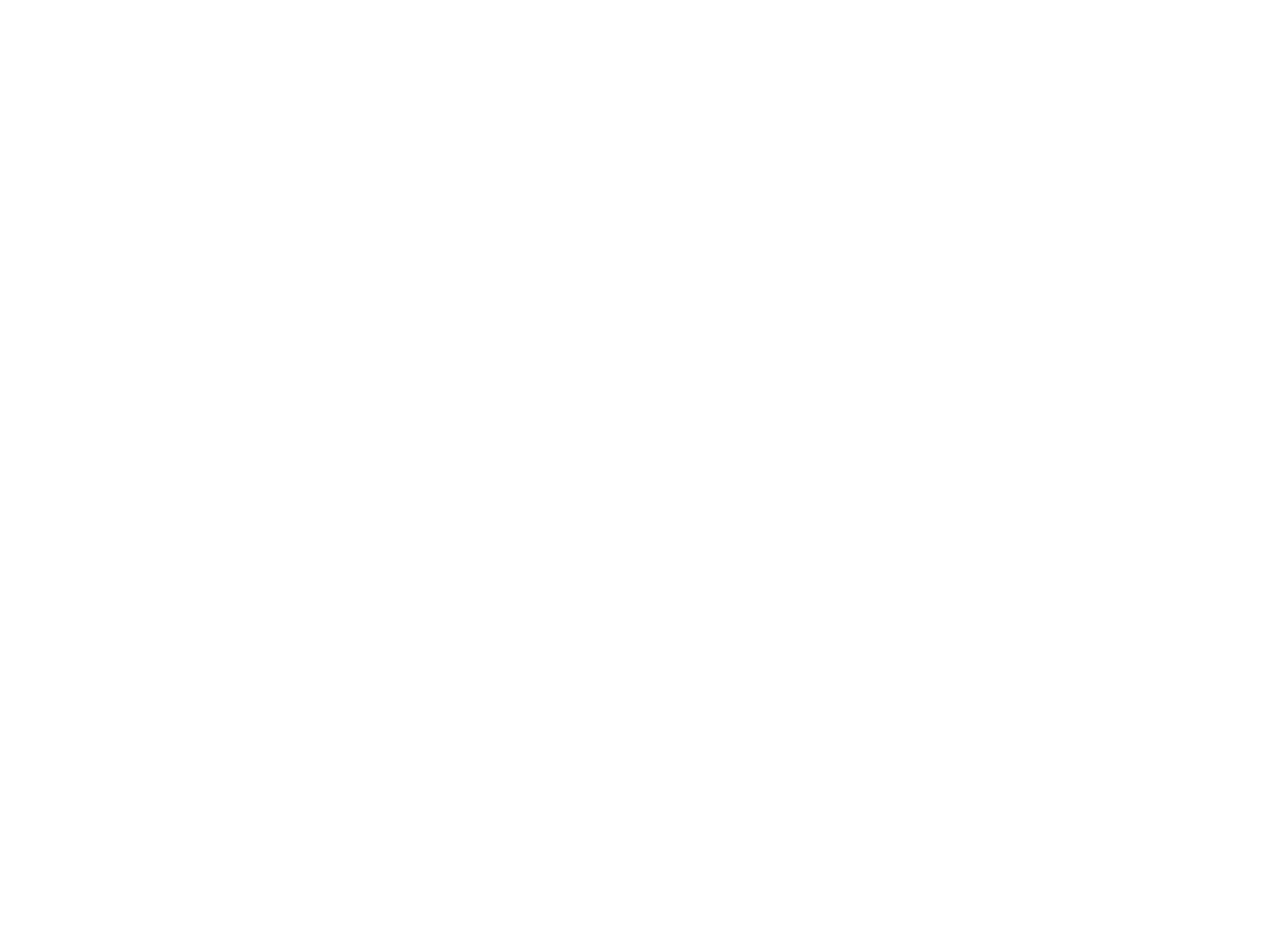
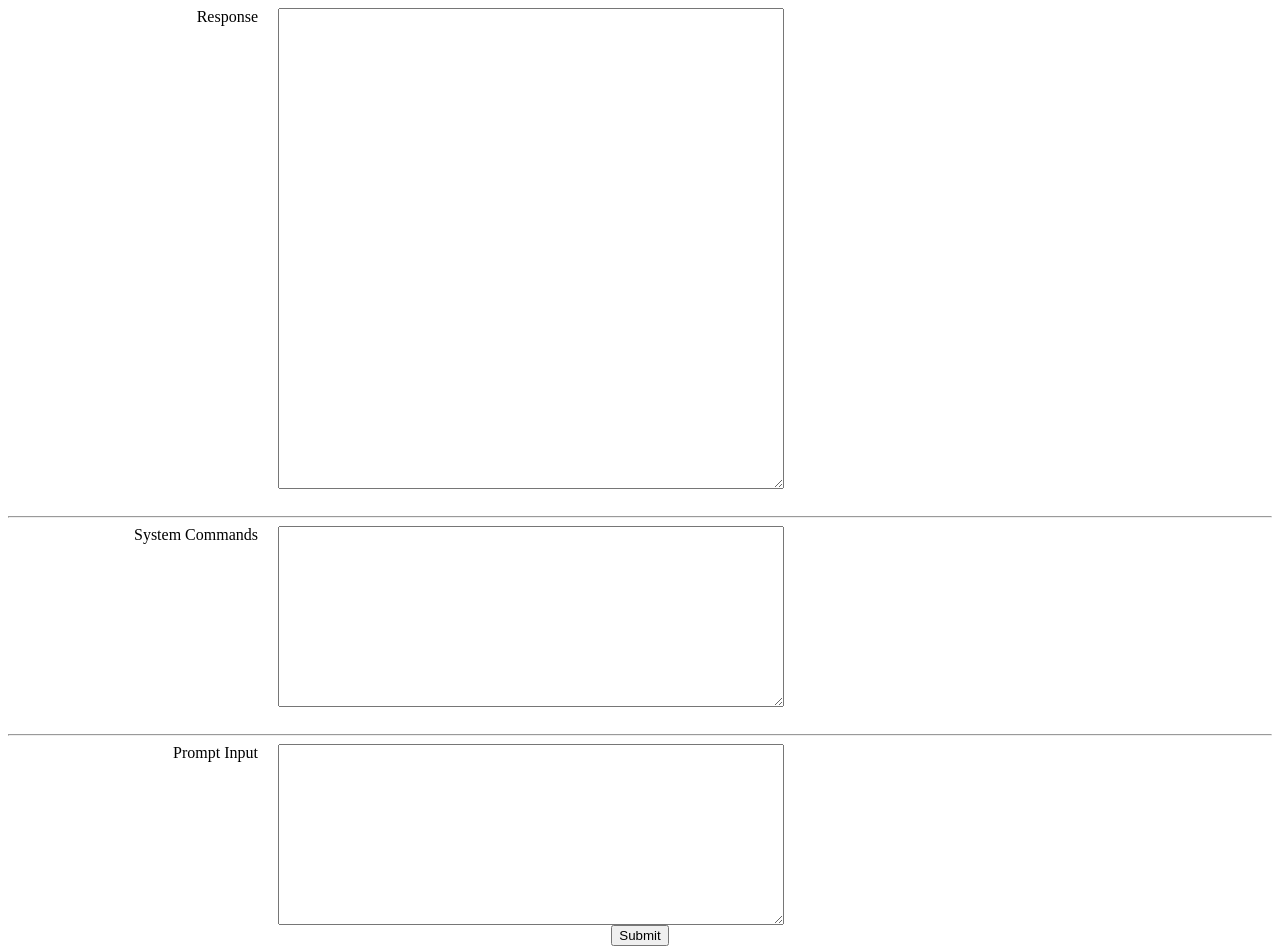
Before and after one commit to gshaw-pivotal/llm-chat-frontend-react, a React (Create React App) app: page / in a window 1280 px wide. Shown: the top 950 px of the page. Before the commit the page ends 800 px from the top, so only its background shows below. Built offline with nearby package versions, Linux system fonts and the light colour scheme.

Commit message:
Setup basic UI layout with basic styling

```diff
--- a/src/App.js
+++ b/src/App.js
@@ -1,6 +1,40 @@
+import React from 'react';
+
+const Chat = () => {
+    return (
+      <div>
+          <div className="response-div">
+              <div className="response-sub-div">
+                  <span className="response-label">Response</span>
+                  <textarea className="response-textarea"/>
+              </div>
+          </div>
+          <hr/>
+          <div className="system-div">
+              <div className="system-sub-div">
+                  <span className="system-label">System Commands</span>
+                  <textarea className="system-textarea"/>
+              </div>
+          </div>
+          <hr/>
+          <div className="prompt-div">
+              <div className="prompt-sub-div">
+                  <span className="prompt-label">Prompt Input</span>
+                  <textarea className="prompt-textarea"/>
+              </div>
+              <div className="prompt-button">
+                  <button>Submit</button>
+              </div>
+          </div>
+          <hr/>
+      </div>
+    );
+};
+
 function App() {
     return (
         <div>
+            <Chat/>
         </div>
     );
 }
--- /dev/null
+++ b/src/css/app.css
@@ -0,0 +1,62 @@
+.response-div {
+    height: 500px;
+}
+
+.response-sub-div {
+    display: flex;
+}
+
+.response-label {
+    padding-right: 20px;
+    text-align: right;
+    width: 250px;
+}
+
+.response-textarea {
+    height: 475px;
+    width: 500px;
+}
+
+.system-div {
+    height: 200px;
+}
+
+.system-sub-div {
+    display: flex;
+}
+
+.system-label {
+    padding-right: 20px;
+    text-align: right;
+    width: 250px;
+}
+
+.system-textarea {
+    height: 175px;
+    width: 500px;
+}
+
+.prompt-div {
+    height: 200px;
+}
+
+.prompt-sub-div {
+    display: flex;
+}
+
+.prompt-label {
+    padding-right: 20px;
+    text-align: right;
+    width: 250px;
+}
+
+.prompt-textarea {
+    height: 175px;
+    width: 500px;
+}
+
+.prompt-button {
+    align-items: center;
+    display: flex;
+    justify-content: center;
+}
--- a/src/index.js
+++ b/src/index.js
@@ -1,5 +1,7 @@
 import { createRoot } from "react-dom/client";
 import App from "./App";
+
+import './css/app.css';
 
 const container = document.getElementById('root');
 const root = createRoot(container);
```
